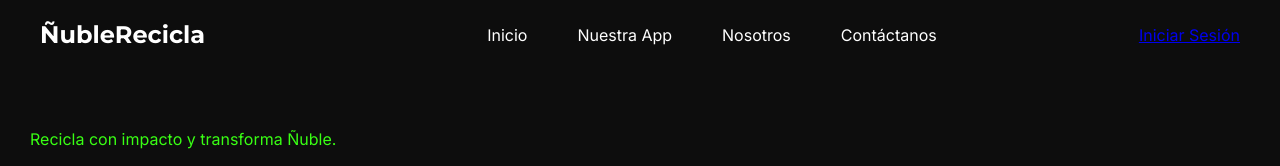
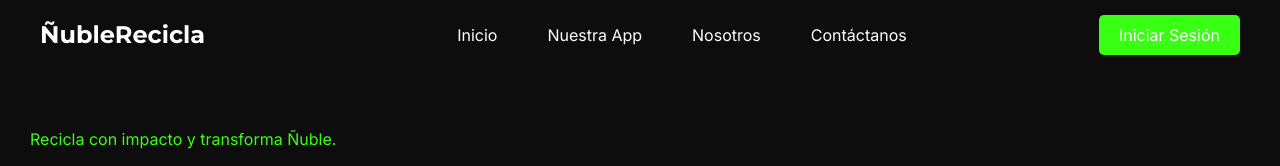
Before and after one commit to Amaz0nCs/NubleR, a plain HTML site: page index.html in a window 1280 px wide. Shown: the top 166 px of the page. Drawn offline with Linux system fonts and the light colour scheme.

Commit message:
Update styles.css
asd

```diff
--- a/styles.css
+++ b/styles.css
@@ -34,7 +34,6 @@ header {
 nav {
     display: flex;
     justify-content: flex-end; /* Mantiene el menú a la derecha */
-    align-items: center;
 }
 
 .menu {
@@ -54,21 +53,24 @@ nav {
     color: #39FF14;
 }
 
-/* Estilos para el botón de inicio de sesión */
-.btn-login {
+/* Estilo para el botón de inicio de sesión */
+.login-btn-container {
+    margin-left: 20px; /* Separar el botón del menú */
+}
+
+.login-btn {
     padding: 10px 20px;
-    background-color: #39FF14;
-    color: #0D0D0D;
-    text-decoration: none;
-    border-radius: 5px;
     font-family: 'Inter', sans-serif;
     font-size: 16px;
-    font-weight: 600;
-    margin-left: 30px; /* Espacio a la izquierda del menú */
+    color: #FFFFFF;
+    background-color: #39FF14;
+    border: none;
+    border-radius: 5px;
+    text-decoration: none;
     transition: background-color 0.3s;
 }
 
-.btn-login:hover {
+.login-btn:hover {
     background-color: #32CC12;
 }
 
```
